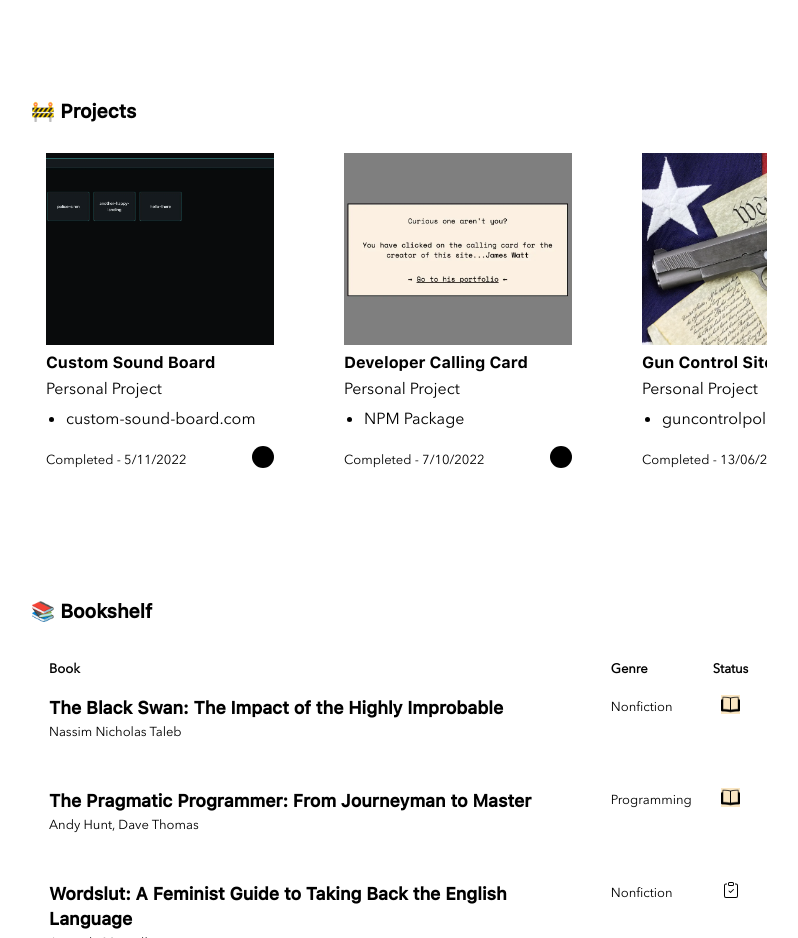
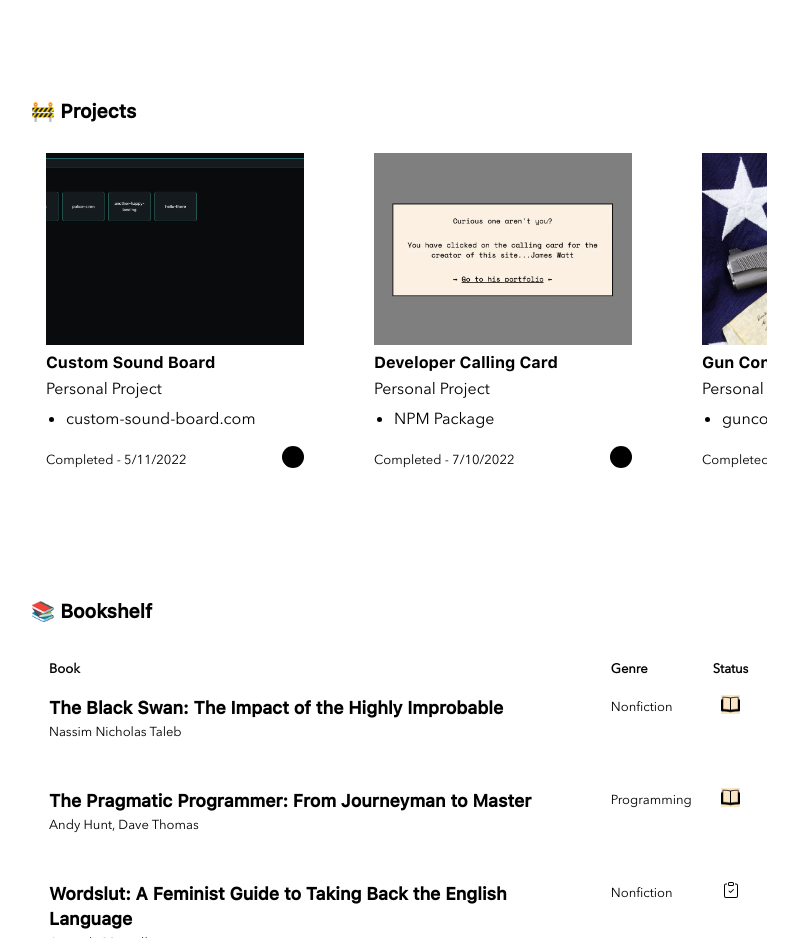
Before and after one commit to Hiccup246/jameswatt-v1, a Gatsby site: page / in a window 1280 px wide. Shown: the part 1760-2698 px from the top of the page, without its empty margins (241-1039 px from the left). Built offline with nearby package versions, Linux system fonts and the light colour scheme; Gatsby itself is replaced by a stand-in of ours; a web font is replaced by a local one.

Commit message:
Increse width of project cards

```diff
--- a/src/components/project-card/project-card.css
+++ b/src/components/project-card/project-card.css
@@ -4,7 +4,7 @@
   height: 350px;
   position: relative;
   display: flex;
-  flex: 0 0 258px;
+  flex: 0 0 288px;
   padding: 15px;
 }
 
```
